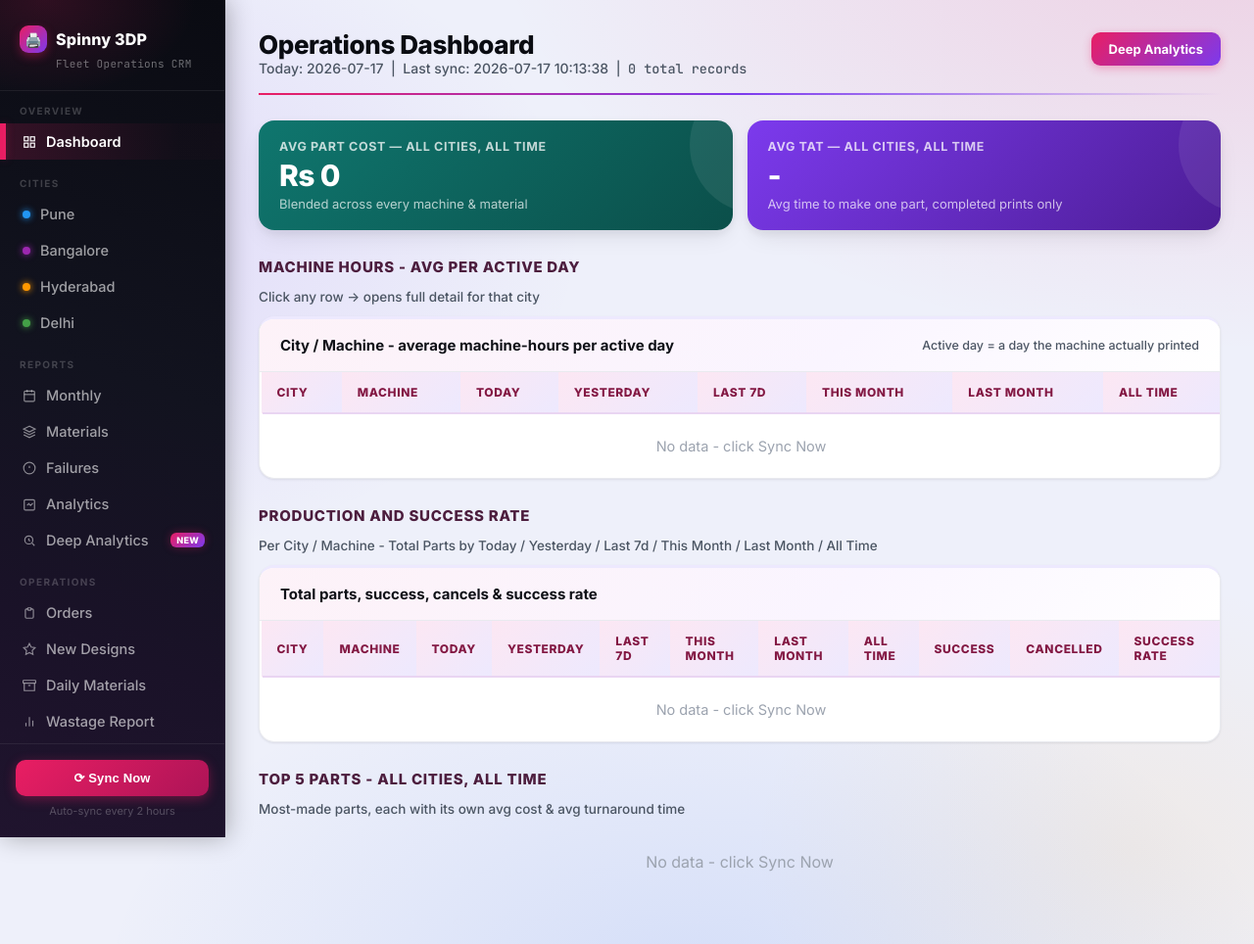
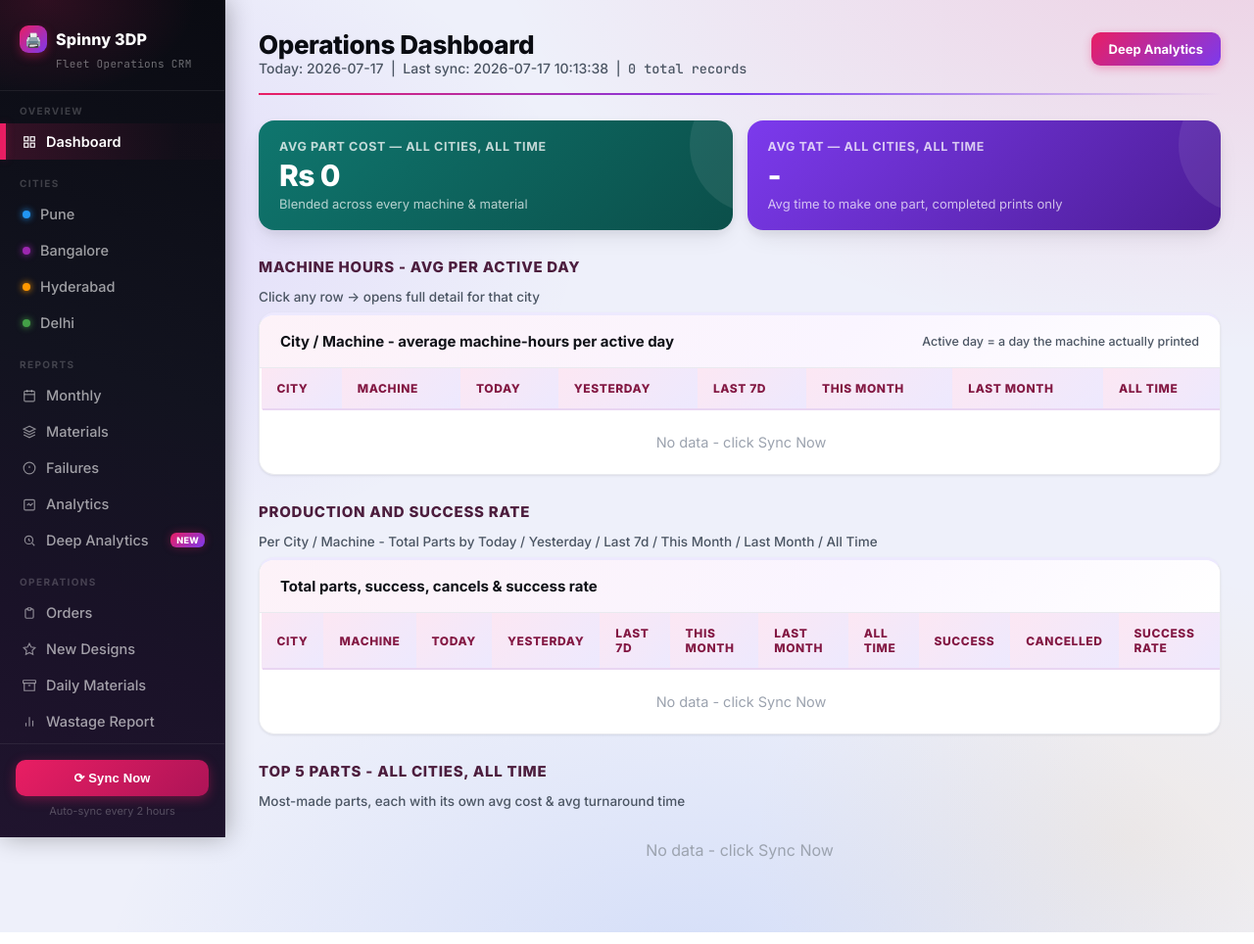
Before and after one commit to vishal15-ops/spinny-3dp-crm, a Flask app: page / in a window 1280 px wide. Shown: the whole page at 98% size. Run offline with Flask 3, Linux system fonts and the light colour scheme; data comes from the database, SQL or seed files in the repository; data that the repository does not hold is empty.

Commit message:
Update dashboard.html

```diff
--- a/templates/dashboard.html
+++ b/templates/dashboard.html
@@ -6,7 +6,7 @@
   .clickrow{cursor:pointer;transition:background .12s}
   .clickrow:hover{background:#fdf2f8}
   .cpill{display:inline-block;padding:2px 10px;border-radius:12px;font-size:11px;font-weight:700;color:#fff}
-  .hint{font-size:13.5px;color:var(--text-mid);margin:2px 0 12px;font-weight:500}
+  .hint{font-size:13.5px;color:var(--text-mid);margin:2px 0 8px;font-weight:500}
   .rank-grid{display:grid;grid-template-columns:repeat(auto-fit,minmax(230px,1fr));gap:14px}
   .rank-card{
     background:var(--card-bg);border-radius:var(--radius);padding:18px 19px;box-shadow:var(--shadow);
```
